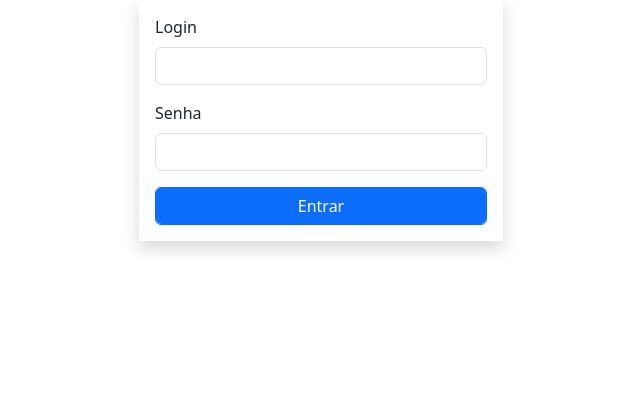
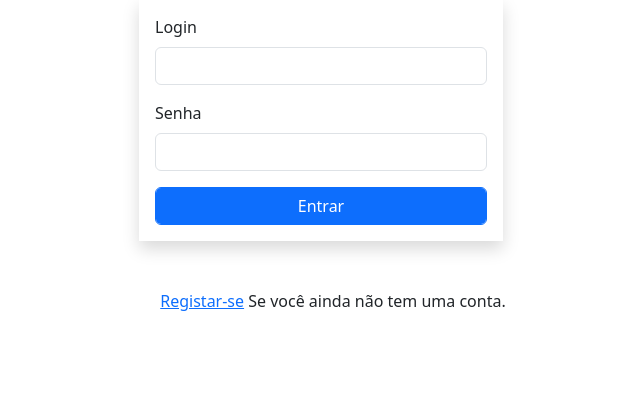
Before and after one commit to emanuel07mii/project_to_do_list, a Django app: page /autenticar/login_page in a window 1280 px wide. Shown: the part 105-500 px from the top of the page, without its empty margins (307-947 px from the left). Run offline with Django 5.2, Linux system fonts and the light colour scheme; some libraries are stand-ins or nearby versions.

Commit message:
adcionanco botões e opções para se registar e entrar no sistemas diretamente

```diff
--- a/authenticated/templates/login.html
+++ b/authenticated/templates/login.html
@@ -30,4 +30,8 @@
     </div>
 </div>
 
+<div class="mt-5 text-center">
+    <a href="{% url 'register' %}">Registar-se</a> Se você ainda não tem uma conta.
+</div>
+
 {% endblock %}
--- a/register/templates/register.html
+++ b/register/templates/register.html
@@ -34,5 +34,8 @@
         </form>
     </div>
 </div>
+<div class="mt-5 text-center">
+    <a href="{% url 'login_page' %}">Log In</a> Se você já tem uma conta.
+</div>
 
 {% endblock %}
```
